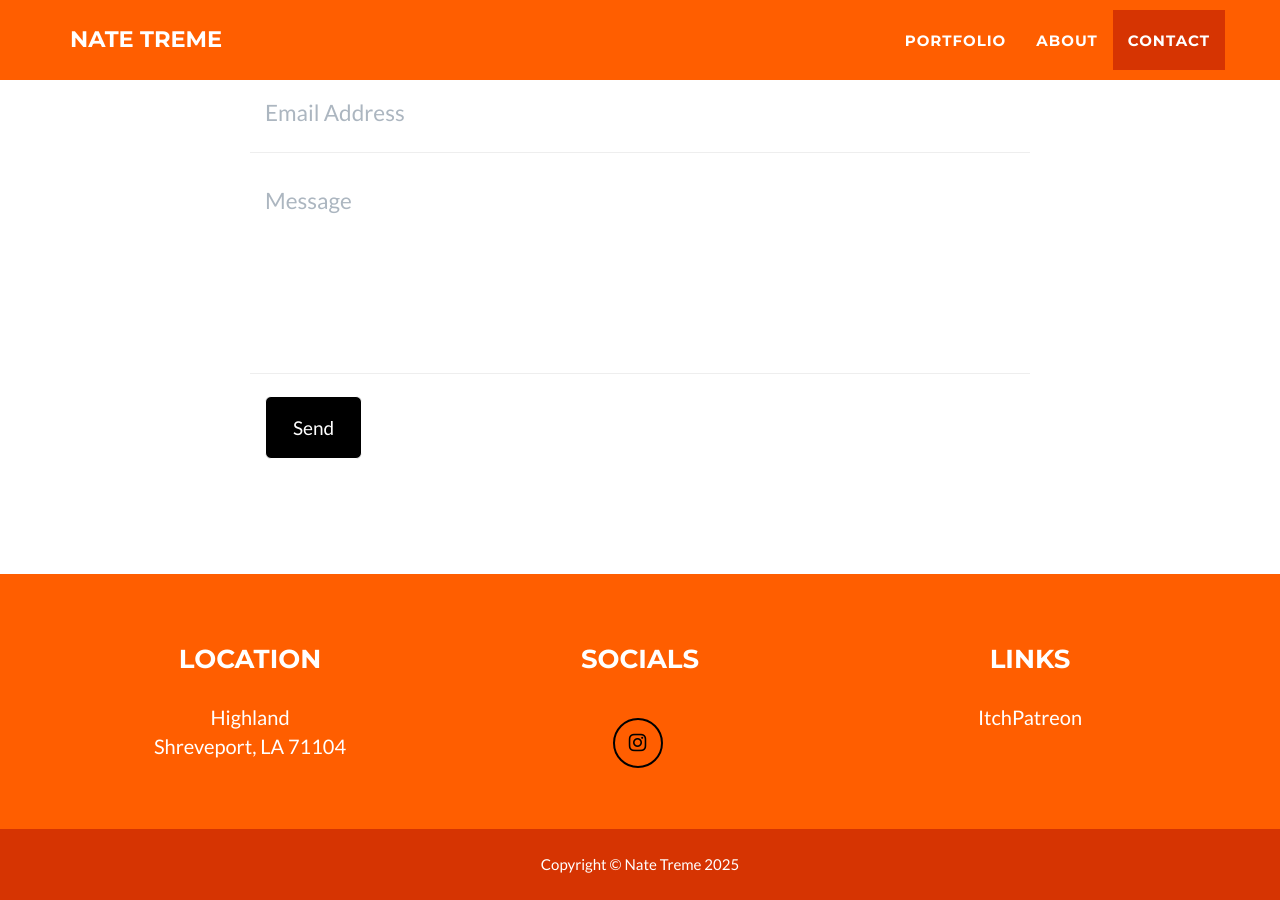
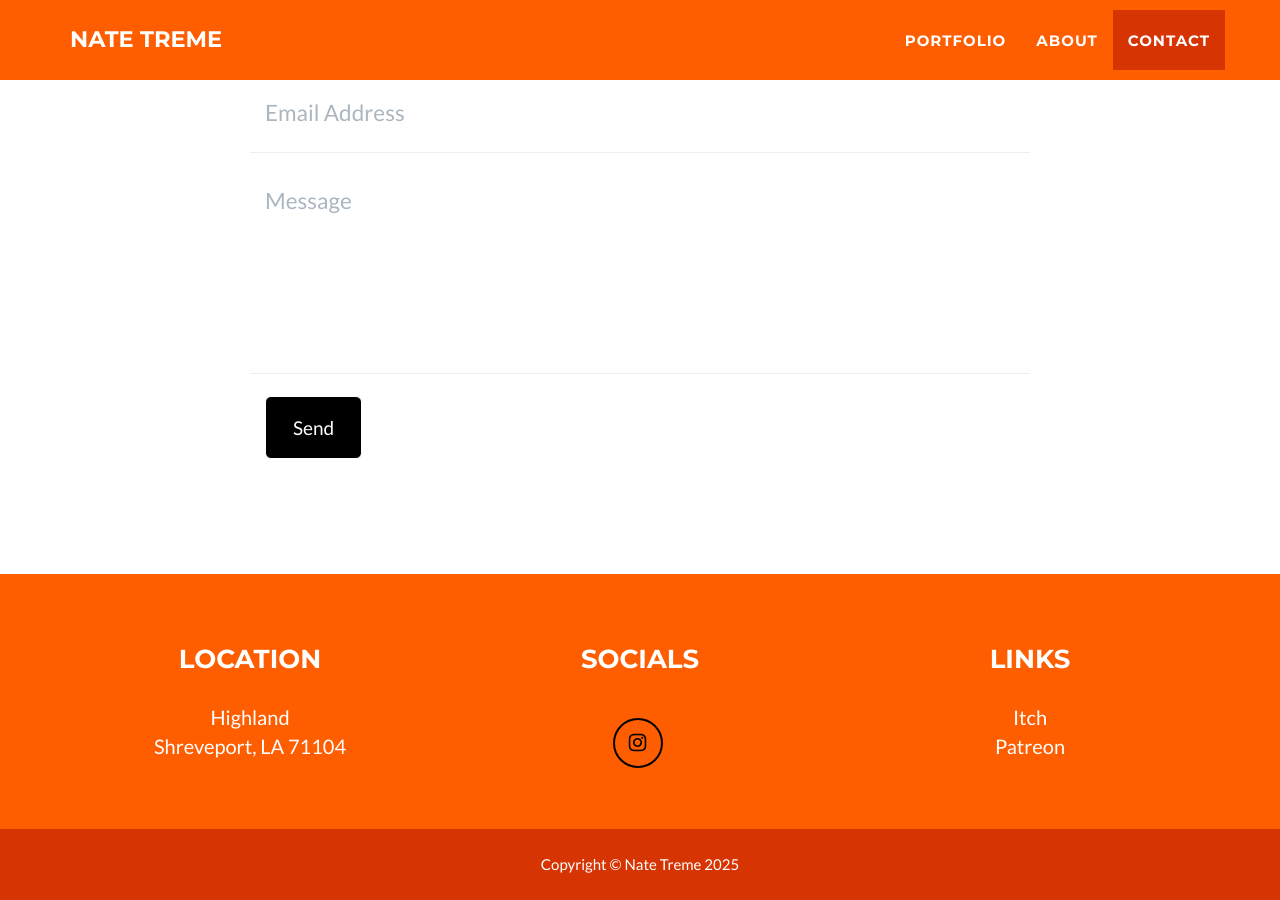
Before and after one commit to NateHPS/motion, a Jekyll site: the page built from _posts/2014-07-18-Master-Of-Me.markdown, in a window 1280 px wide and 900 px high, scrolled down 1968 px. Built offline with Jekyll 4.4.1, drawn with Linux system fonts in a browser that asks for light colours.

```diff
--- a/_config.yml
+++ b/_config.yml
@@ -49,7 +49,7 @@ address:
 
 # Credits content
 credits:
-  - <a href="https://natetreme.itch.io/">Itch</a>
+  - <a href="https://natetreme.itch.io/">Itch</a> <br>
   - <a href="https://www.patreon.com/HPS">Patreon</a>
 
 # Build settings
```
